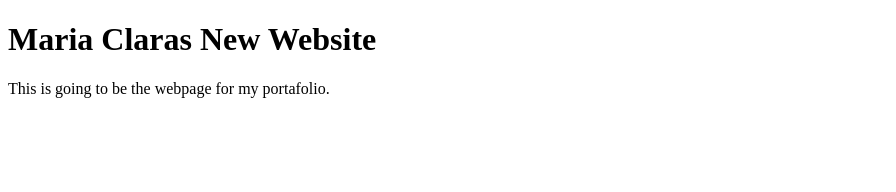
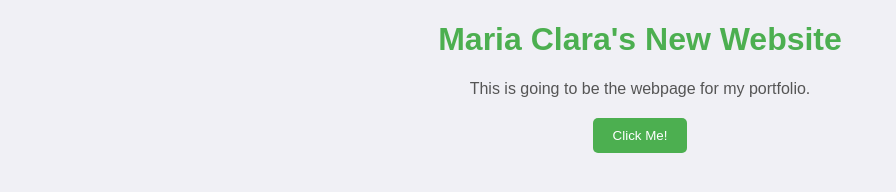
Before and after one commit to Joeareval19/WEBSITE, a plain HTML site: page index.html in a window 1280 px wide. Shown: the whole page, without its empty margins (0-896 px from the left). Drawn offline with Linux system fonts and the light colour scheme.

Commit message:
Update index.html

```diff
--- a/index.html
+++ b/index.html
@@ -4,9 +4,42 @@
     <meta charset="UTF-8">
     <meta name="viewport" content="width=device-width, initial-scale=1.0">
     <title>MC Tamayo</title>
+    <style>
+        body {
+            background-color: #f0f0f5;
+            font-family: Arial, sans-serif;
+        }
+
+        h1 {
+            color: #4CAF50;
+            text-align: center;
+        }
+
+        p {
+            color: #555;
+            text-align: center;
+        }
+
+        /* Add a simple button style */
+        .button {
+            display: block;
+            margin: 20px auto;
+            padding: 10px 20px;
+            background-color: #4CAF50;
+            color: white;
+            border: none;
+            border-radius: 5px;
+            cursor: pointer;
+        }
+
+        .button:hover {
+            background-color: #45a049;
+        }
+    </style>
 </head>
 <body>
-    <h1>Maria Claras New Website</h1>
-    <p>This is going to be the webpage for my portafolio.</p>
+    <h1>Maria Clara's New Website</h1>
+    <p>This is going to be the webpage for my portfolio.</p>
+    <button class="button">Click Me!</button>
 </body>
 </html>
```
